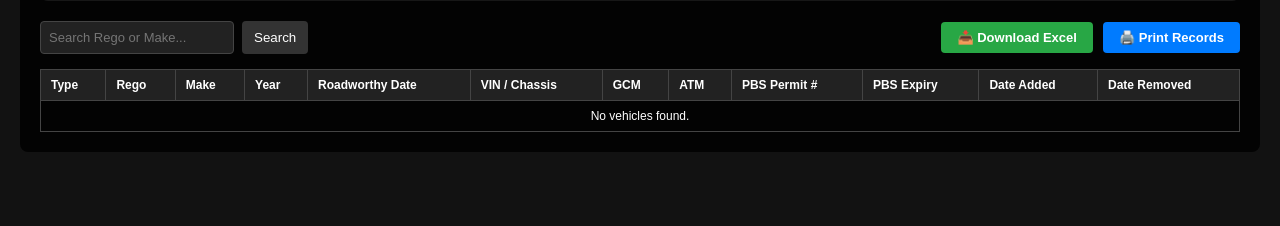
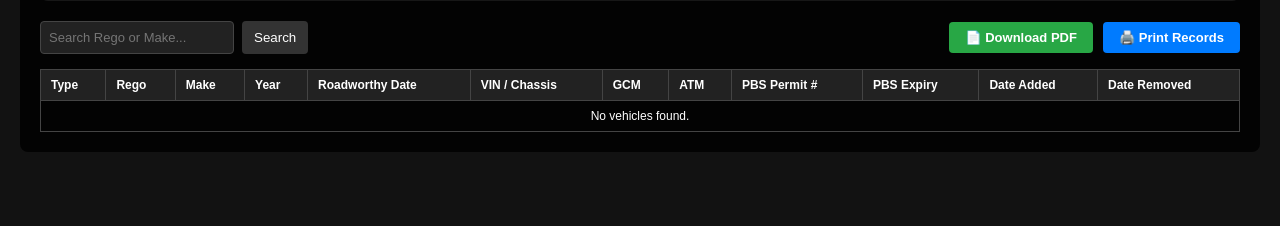
Before and after one commit to gouk6987-collab/transport-maintenance-app, a Flask app: template templates/dashboard.html in a window 1280 px wide. Shown: the part 472-698 px from the top of the page. Run offline with Flask 3, Linux system fonts and the light colour scheme; the template is opened without the code that fills it, so the values that code supplies are empty; some libraries are stand-ins or nearby versions.

Commit message:
Update dashboard.html

```diff
--- a/templates/dashboard.html
+++ b/templates/dashboard.html
@@ -170,7 +170,7 @@
             </form>
 
             <div style="display: flex; gap: 10px;">
-                <a href="/export" class="btn-action btn-excel">📥 Download Excel</a>
+                <a href="/export" class="btn-action btn-excel">📄 Download PDF</a>
                 <button onclick="window.print()" class="btn-action btn-print">🖨️ Print Records</button>
             </div>
         </div>
```
